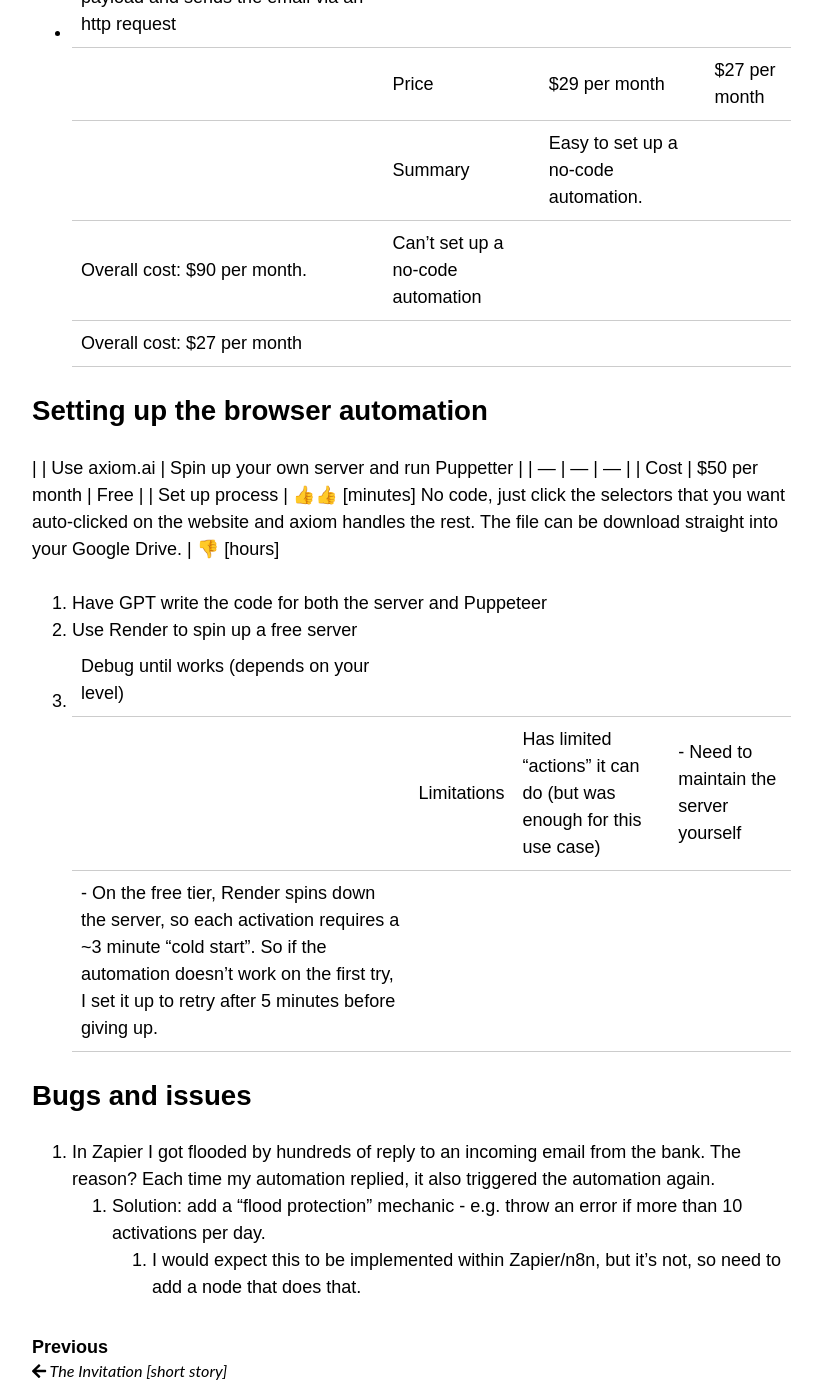
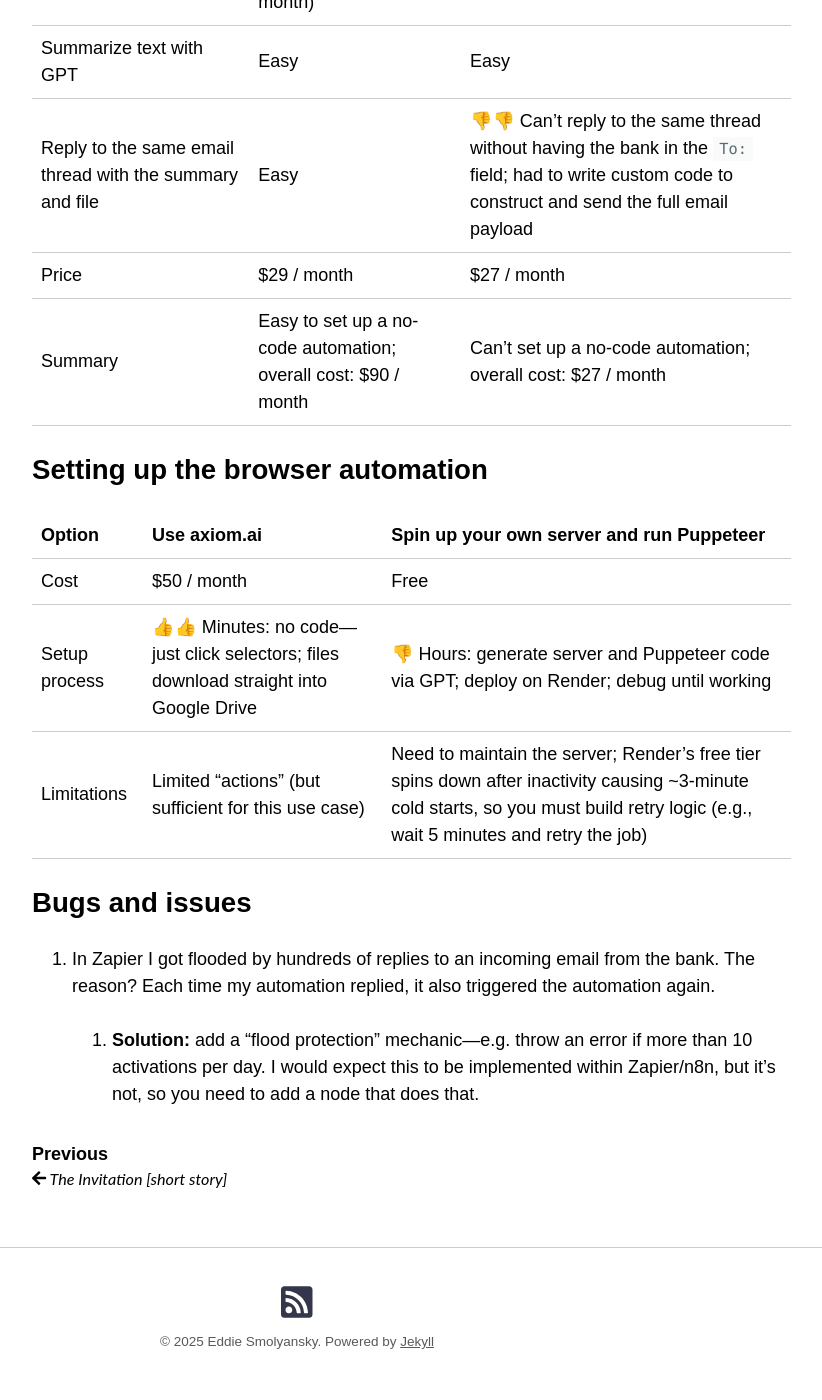
Before and after one commit to eddiesmo/eddiesmo.github.io, a Jekyll site: the page built from _posts/2025-06-23-Project summary-download-read-and-summarize-bank-PDF-emails.md, in a window 1280 px wide and 1400 px high, scrolled down 2301 px. Shown: the whole window, without its empty margins (343-1165 px from the left). Built offline with Jekyll 4.4.1, drawn with Linux system fonts in a browser that asks for light colours; nearby versions of some CDN libraries; some of the changed text lies outside the part shown.

Commit message:
fix tables?

```diff
--- a/_posts/2025-06-23-Project summary-download-read-and-summarize-bank-PDF-emails.md
+++ b/_posts/2025-06-23-Project summary-download-read-and-summarize-bank-PDF-emails.md
@@ -1,4 +1,5 @@
 ---
+
 layout: post
 title: "Project summary: download, read and summarize bank PDF emails"
 comments: false
@@ -13,12 +14,11 @@ Every day or two I get a message from the bank:
 
 > **Subject:** Mail Notification from Discount Bank (Reference: 220237434)
 >
->
 > Hello,
 >
 > You have a new message from Discount Bank Mail Service.
 >
-> To view it, click [here].
+> To view it, click \[here].
 >
 > We are pleased to inform you that starting from **November 18, 2024**, you will be able to view your mail notifications by clicking the link, which will direct you to the secure site. These notifications will be displayed there, and entering the site will be done with your bank website login credentials.
 >
@@ -27,13 +27,13 @@ Every day or two I get a message from the bank:
 > Always at your service,
 >
 > **Discount Bank**
->
 
 And here’s the process I need to do:
 
 1. Click the link
 2. Enter my password (using a password manager)
-    1. Can be autofilled
+
+   1. Can be autofilled
 3. Download a PDF from a list, to my `Downloads` folder
 4. Open the PDF
 5. Read the PDF that’s written in small letters and corporate speak
@@ -46,47 +46,31 @@ And here’s the process I need to do:
 
 All that is left for me to do is quickly scan the reply summary and archive the email.
 
-# How to set this up
+## How to set this up
 
 I tried orchestrating the task with two services: Zapier and n8n. Each had their weaknesses and neither was perfect.
 
-| Steps | Zapier | n8n |
-| --- | --- | --- |
-| Email trigger - start the automation for any email that matches a search criteria | Easy | Easy |
-| Extract link URL from the email | Easy | Easy |
-| Browser automation: Open the URL, enter the password, click the website | Requires external tool.
-- Supports [axiom.ai](http://axiom.ai)
-($50 monthly)
-- Supports http request | Requires external tool.
-~~- Supports axiom.ai~~
-- Supports http request |
-| Extract the text from PDF | Requires external tool.
-- supports [pdf.co](http://pdf.co)
-($10 monthly) | Easy |
-| Summarize the text with GPT | Easy | Easy |
-| Reply to the same email thread with the summary and file | Easy | 👎👎
-- Can’t reply to the same thread without having the bank in the `To:`  field
-- Had to work with GPT (hours) to write code that creates the full email payload and sends the email via an http request |
-| Price | $29 per month | $27 per month |
-| Summary | Easy to set up a no-code automation.
-Overall cost: $90 per month. | Can’t set up a no-code automation
-Overall cost: $27 per month |
+| Steps                                                                             | Zapier                                                                                       | n8n                                                                                                                                                   |
+| --------------------------------------------------------------------------------- | -------------------------------------------------------------------------------------------- | ----------------------------------------------------------------------------------------------------------------------------------------------------- |
+| Email trigger – start the automation for any email that matches a search criteria | Easy                                                                                         | Easy                                                                                                                                                  |
+| Extract link URL from the email                                                   | Easy                                                                                         | Easy                                                                                                                                                  |
+| Browser automation (open URL, enter password, click)                              | Requires external tool: supports [axiom.ai](http://axiom.ai) (\$50 / month) and HTTP request | Requires external tool: HTTP request                                                                                                                  |
+| Extract text from PDF                                                             | Requires external tool: supports [pdf.co](http://pdf.co) (\$10 / month)                      | Easy                                                                                                                                                  |
+| Summarize text with GPT                                                           | Easy                                                                                         | Easy                                                                                                                                                  |
+| Reply to the same email thread with the summary and file                          | Easy                                                                                         | 👎👎 Can’t reply to the same thread without having the bank in the `To:` field; had to write custom code to construct and send the full email payload |
+| Price                                                                             | \$29 / month                                                                                 | \$27 / month                                                                                                                                          |
+| Summary                                                                           | Easy to set up a no-code automation; overall cost: \$90 / month                              | Can’t set up a no-code automation; overall cost: \$27 / month                                                                                         |
 
 ## Setting up the browser automation
 
-|  | Use axiom.ai | Spin up your own server and run Puppetter |
-| --- | --- | --- |
-| Cost | $50 per month | Free |
-| Set up process | 👍👍 [minutes]
-No code, just click the selectors that you want auto-clicked on the website and axiom handles the rest. The file can be download straight into your Google Drive. | 👎 [hours]
-1. Have GPT write the code for both the server and Puppeteer
-2. Use Render to spin up a free server
-3. Debug until works (depends on your level) |
-| Limitations | Has limited “actions” it can do (but was enough for this use case) | - Need to maintain the server yourself
-- On the free tier, Render spins down the server, so each activation requires a ~3 minute “cold start”. So if the automation doesn’t work on the first try, I set it up to retry after 5 minutes before giving up. |
+| Option        | Use axiom.ai                                                                          | Spin up your own server and run Puppeteer                                                                                                                                          |
+| ------------- | ------------------------------------------------------------------------------------- | ---------------------------------------------------------------------------------------------------------------------------------------------------------------------------------- |
+| Cost          | \$50 / month                                                                          | Free                                                                                                                                                                               |
+| Setup process | 👍👍 Minutes: no code—just click selectors; files download straight into Google Drive | 👎 Hours: generate server and Puppeteer code via GPT; deploy on Render; debug until working                                                                                        |
+| Limitations   | Limited “actions” (but sufficient for this use case)                                  | Need to maintain the server; Render’s free tier spins down after inactivity causing \~3-minute cold starts, so you must build retry logic (e.g., wait 5 minutes and retry the job) |
 
 ## Bugs and issues
 
-1. In Zapier I got flooded by hundreds of reply to an incoming email from the bank. The reason? Each time my automation replied, it also triggered the automation again.
-    1. Solution: add a “flood protection” mechanic - e.g. throw an error if more than 10 activations per day.
-        1. I would expect this to be implemented within Zapier/n8n, but it’s not, so need to add a node that does that.
+1. In Zapier I got flooded by hundreds of replies to an incoming email from the bank. The reason? Each time my automation replied, it also triggered the automation again.
+
+   1. **Solution:** add a “flood protection” mechanic—e.g. throw an error if more than 10 activations per day. I would expect this to be implemented within Zapier/n8n, but it’s not, so you need to add a node that does that.
```
